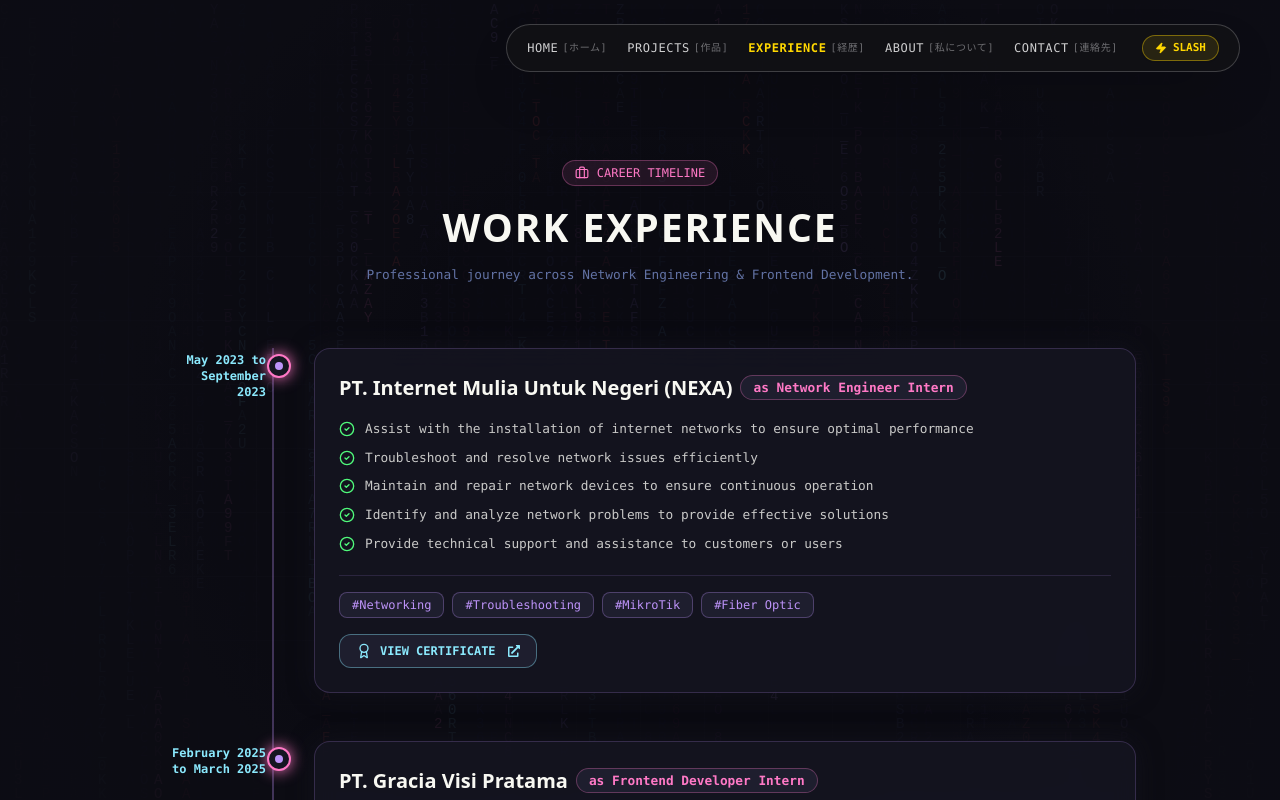
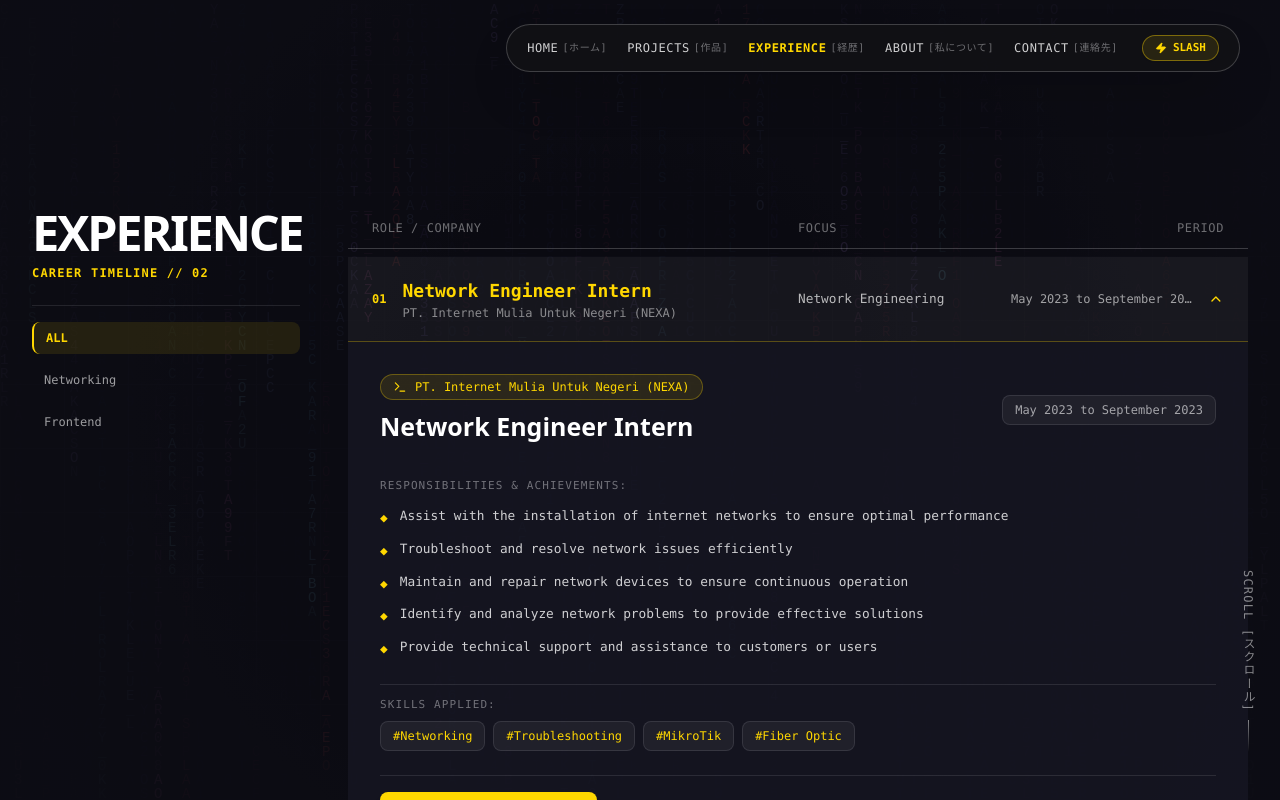
Before and after one commit to azkbrqlna/portofolio, a Next.js app: page /experience in a window 1280 px wide. Shown: the top 800 px of the page. Built offline with nearby package versions, Linux system fonts and the light colour scheme.

Commit message:
feat: redesign Experience page matching Home & Projects Japanese Cyberpunk gold/yellow theme

```diff
--- a/src/app/portofolio/Experience.jsx
+++ b/src/app/portofolio/Experience.jsx
@@ -1,10 +1,10 @@
 "use client";
 
-import React from "react";
+import React, { useState } from "react";
 import experiences from "@/app/data/experiences.json";
 import { FaExternalLinkAlt } from "react-icons/fa";
-import { Briefcase, Calendar, Award, CheckCircle2 } from "lucide-react";
-import { motion } from "framer-motion";
+import { Briefcase, Calendar, Award, CheckCircle2, ChevronDown, Terminal, ArrowUpRight } from "lucide-react";
+import { motion, AnimatePresence } from "framer-motion";
 import {
   Dialog,
   DialogContent,
@@ -14,106 +14,200 @@
 } from "@/components/ui/dialog";
 
 export default function ExperienceSection() {
+  const [activeCategory, setActiveCategory] = useState("ALL");
+  const [expandedIndex, setExpandedIndex] = useState(0); // Default open first experience
+
+  const categories = ["ALL", "Networking", "Frontend"];
+
+  const filteredExperiences = experiences.filter((exp) => {
+    if (activeCategory === "ALL") return true;
+    if (activeCategory === "Networking") return exp.title.includes("Network");
+    if (activeCategory === "Frontend") return exp.title.includes("Frontend");
+    return true;
+  });
+
+  const toggleExpand = (idx) => {
+    setExpandedIndex(expandedIndex === idx ? null : idx);
+  };
+
   return (
-    <section id="experience" className="py-16 relative">
-      <div className="max-w-5xl mx-auto px-4">
-        {/* Section Header */}
-        <div className="flex flex-col items-center mb-16 text-center">
-          <div className="inline-flex items-center gap-2 px-3 py-1 rounded-full bg-[#ff79c6]/10 border border-[#ff79c6]/30 text-[#ff79c6] text-xs font-mono mb-3">
-            <Briefcase className="w-3.5 h-3.5" />
-            <span>CAREER TIMELINE</span>
+    <section id="experience" className="pt-24 md:pt-28 pb-16 min-h-screen font-sans select-none relative">
+      <div className="max-w-[1450px] mx-auto px-4 sm:px-6 lg:px-8">
+
+        {/* Main 2-Column Archive Layout (Matching Home & Projects) */}
+        <div className="grid grid-cols-1 lg:grid-cols-12 gap-8 lg:gap-12 items-start">
+
+          {/* Left Sidebar: Title & Category Filters */}
+          <div className="lg:col-span-3 space-y-6">
+            <div>
+              <h1 className="text-3xl sm:text-4xl lg:text-5xl font-black text-white tracking-tighter uppercase font-sans leading-none">
+                EXPERIENCE
+              </h1>
+              <div className="text-xs font-mono text-[#ffd700] mt-2 font-bold tracking-widest uppercase">
+                CAREER TIMELINE // 0{filteredExperiences.length}
               </div>
-          <h2 className="text-3xl md:text-4xl font-extrabold text-[#f8f8f2] tracking-wider">
-            WORK EXPERIENCE
-          </h2>
-          <p className="text-sm text-[#6272a4] max-w-[600px] mt-2 font-mono">
-            Professional journey across Network Engineering & Frontend Development.
-          </p>
             </div>
 
-        {/* Timeline Container */}
-        <div className="relative border-l-2 border-[#bd93f9]/30 ml-4 md:ml-32 space-y-12 pl-6 md:pl-10">
-          {experiences.map((exp, idx) => (
-            <motion.div
-              key={idx}
-              initial={{ opacity: 0, x: -20 }}
-              whileInView={{ opacity: 1, x: 0 }}
-              viewport={{ once: true }}
-              transition={{ duration: 0.5, delay: idx * 0.15 }}
-              className="relative group"
+            {/* Category Filter Links */}
+            <div className="flex flex-col space-y-2.5 font-mono text-xs pt-4 border-t border-white/10">
+              {categories.map((cat) => (
+                <button
+                  key={cat}
+                  onClick={() => {
+                    setActiveCategory(cat);
+                    setExpandedIndex(0);
+                  }}
+                  className={`text-left transition-all py-2 px-3 rounded-lg ${
+                    activeCategory === cat
+                      ? "text-[#ffd700] font-bold bg-[#ffd700]/10 border-l-2 border-[#ffd700]"
+                      : "text-white/60 hover:text-white hover:bg-white/5"
+                  }`}
                 >
-              {/* Glowing Timeline Node */}
-              <div className="absolute -left-[31px] md:-left-[47px] top-1.5 w-6 h-6 rounded-full bg-[#161622] border-2 border-[#ff79c6] shadow-[0_0_15px_#ff79c6] flex items-center justify-center group-hover:scale-125 transition-transform">
-                <div className="w-2 h-2 rounded-full bg-[#bd93f9]" />
+                  {cat}
+                </button>
+              ))}
+            </div>
           </div>
 
-              {/* Date Badge on Desktop Left */}
-              <div className="hidden md:block absolute -left-36 top-1 text-xs font-mono text-[#8be9fd] font-bold text-right w-24">
+          {/* Right Column: Interactive Accordion Table */}
+          <div className="lg:col-span-9 space-y-2">
+
+            {/* Table Header Row */}
+            <div className="grid grid-cols-12 px-6 py-3 text-xs font-mono text-white/40 border-b border-white/20 uppercase tracking-wider">
+              <div className="col-span-6 sm:col-span-6">ROLE / COMPANY</div>
+              <div className="col-span-3 sm:col-span-3">FOCUS</div>
+              <div className="col-span-3 sm:col-span-3 text-right">PERIOD</div>
+            </div>
+
+            {/* Experience List Items */}
+            <div className="divide-y divide-white/10 border-b border-white/10 font-mono">
+              {filteredExperiences.map((exp, idx) => {
+                const isExpanded = expandedIndex === idx;
+
+                return (
+                  <div key={idx} className="transition-colors">
+                    {/* Interactive List Item Row */}
+                    <button
+                      onClick={() => toggleExpand(idx)}
+                      className={`w-full grid grid-cols-12 items-center px-6 py-5 text-left transition-all hover:bg-white/5 ${
+                        isExpanded ? "bg-white/5 text-[#ffd700]" : "text-white"
+                      }`}
+                    >
+                      {/* Experience Number + Role & Company */}
+                      <div className="col-span-6 sm:col-span-6 flex items-center gap-4 font-bold text-base sm:text-lg">
+                        <span className="text-xs font-mono text-[#ffd700] shrink-0 font-bold">
+                          0{idx + 1}
+                        </span>
+                        <div className="flex flex-col truncate">
+                          <span className="truncate">{exp.title}</span>
+                          <span className="text-xs font-mono text-white/50 font-normal truncate">
+                            {exp.company}
+                          </span>
+                        </div>
+                      </div>
+
+                      {/* Focus Tag */}
+                      <div className="col-span-3 sm:col-span-3 text-xs sm:text-sm text-white/70">
+                        {exp.title.includes("Network") ? "Network Engineering" : "Frontend Web"}
+                      </div>
+
+                      {/* Period & Expand Arrow */}
+                      <div className="col-span-3 sm:col-span-3 flex items-center justify-end gap-3 text-xs text-white/60">
+                        <span className="truncate">{exp.period}</span>
+                        <ChevronDown
+                          className={`w-4 h-4 text-[#ffd700] transition-transform duration-300 ${
+                            isExpanded ? "rotate-180" : ""
+                          }`}
+                        />
+                      </div>
+                    </button>
+
+                    {/* Expandable Content Drawer */}
+                    <AnimatePresence>
+                      {isExpanded && (
+                        <motion.div
+                          initial={{ opacity: 0, height: 0 }}
+                          animate={{ opacity: 1, height: "auto" }}
+                          exit={{ opacity: 0, height: 0 }}
+                          transition={{ duration: 0.35, ease: "easeInOut" }}
+                          className="overflow-hidden bg-[#161622]/90 border-t border-b border-[#ffd700]/30"
+                        >
+                          <div className="p-8 space-y-6">
+
+                            {/* Role Header Badge */}
+                            <div className="flex flex-wrap items-center justify-between gap-4">
+                              <div>
+                                <div className="inline-flex items-center gap-2 px-3 py-1 rounded-full bg-[#ffd700]/10 border border-[#ffd700]/30 text-[#ffd700] text-xs font-mono mb-2">
+                                  <Terminal className="w-3.5 h-3.5" />
+                                  <span>{exp.company}</span>
+                                </div>
+                                <h3 className="text-2xl font-bold text-white font-sans">
+                                  {exp.title}
+                                </h3>
+                              </div>
+
+                              <div className="text-xs font-mono text-white/60 bg-white/5 border border-white/10 px-3 py-1.5 rounded-lg">
                                 {exp.period}
                               </div>
-
-              {/* Experience Card */}
-              <div className="bg-[#161622]/80 backdrop-blur-md border border-[#bd93f9]/20 hover:border-[#bd93f9]/50 rounded-2xl p-6 shadow-[0_0_25px_rgba(22,22,34,0.6)] transition-all">
-                {/* Mobile Date */}
-                <div className="md:hidden flex items-center gap-2 text-xs font-mono text-[#8be9fd] mb-2">
-                  <Calendar className="w-3.5 h-3.5" />
-                  <span>{exp.period}</span>
                             </div>
 
-                {/* Company & Role */}
-                <h3 className="text-xl font-bold text-[#f8f8f2] flex flex-wrap items-center gap-2">
-                  <span>{exp.company}</span>
-                  <span className="text-sm font-mono text-[#ff79c6] bg-[#1e1e2e] px-3 py-0.5 rounded-full border border-[#ff79c6]/30">
-                    as {exp.title}
+                            {/* Description Bullets */}
+                            <div className="space-y-3 pt-2">
+                              <span className="text-[11px] text-white/40 uppercase tracking-widest block font-mono">
+                                RESPONSIBILITIES & ACHIEVEMENTS:
                               </span>
-                </h3>
-
-                {/* Description Bullets */}
-                <ul className="mt-4 space-y-2 font-mono text-xs md:text-sm text-[#f8f8f2]/80">
+                              <ul className="space-y-2.5 font-mono text-xs sm:text-sm text-white/80">
                                 {exp.description.map((item, i) => (
-                    <li key={i} className="flex items-start gap-2.5 leading-relaxed">
-                      <CheckCircle2 className="w-4 h-4 text-[#50fa7b] shrink-0 mt-0.5" />
+                                  <li key={i} className="flex items-start gap-3 leading-relaxed">
+                                    <span className="text-[#ffd700] shrink-0 mt-0.5">◆</span>
                                     <span>{item}</span>
                                   </li>
                                 ))}
                               </ul>
+                            </div>
 
                             {/* Skills Badges */}
                             {exp.skills && exp.skills.length > 0 && (
-                  <div className="flex flex-wrap gap-2 mt-5 pt-4 border-t border-[#bd93f9]/15">
+                              <div className="space-y-2 pt-3 border-t border-white/10">
+                                <span className="text-[11px] text-white/40 uppercase tracking-widest block font-mono">
+                                  SKILLS APPLIED:
+                                </span>
+                                <div className="flex flex-wrap gap-2">
                                   {exp.skills.map((skill, i) => (
                                     <span
                                       key={i}
-                        className="px-3 py-1 text-xs font-mono rounded-lg bg-[#1e1e2e] text-[#bd93f9] border border-[#bd93f9]/30"
+                                      className="px-3 py-1.5 rounded-lg bg-white/5 border border-white/10 text-xs text-[#ffd700] font-mono"
                                     >
                                       #{skill}
                                     </span>
                                   ))}
                                 </div>
+                              </div>
                             )}
 
-                {/* Certificate Modal Trigger */}
+                            {/* Certificate Modal Button */}
                             {exp.certificate && (
-                  <div className="mt-4">
+                              <div className="pt-4 border-t border-white/10">
                                 <Dialog>
                                   <DialogTrigger asChild>
-                        <button className="inline-flex items-center gap-2 text-xs font-mono font-bold text-[#8be9fd] bg-[#1e1e2e] hover:bg-[#8be9fd] hover:text-[#1e1e2e] border border-[#8be9fd]/40 px-4 py-2 rounded-xl transition-all shadow-sm">
+                                    <button className="inline-flex items-center gap-2 px-5 py-2.5 bg-[#ffd700] text-[#111116] font-bold text-xs rounded-lg hover:bg-[#ffe033] transition-all shadow-lg tracking-wider font-mono">
                                       <Award className="w-4 h-4" />
                                       <span>VIEW CERTIFICATE</span>
-                          <FaExternalLinkAlt className="w-3 h-3 ml-1" />
+                                      <ArrowUpRight className="w-4 h-4 ml-1" />
                                     </button>
                                   </DialogTrigger>
-                      <DialogContent className="sm:max-w-3xl border-[#bd93f9]/40 bg-[#161622] text-[#f8f8f2]">
+                                  <DialogContent className="sm:max-w-4xl border-[#ffd700]/40 bg-[#111116] text-white">
                                     <DialogHeader>
-                          <DialogTitle className="text-left font-mono text-lg text-[#bd93f9]">
-                            CERTIFICATE // {exp.company}
+                                      <DialogTitle className="text-left font-mono text-base text-[#ffd700] flex items-center gap-2">
+                                        <Award className="w-4 h-4" />
+                                        <span>CERTIFICATE // {exp.company}</span>
                                       </DialogTitle>
                                     </DialogHeader>
-                        <div className="flex items-center justify-center mt-4 w-full h-full p-2 bg-[#0d0d15] rounded-xl border border-[#bd93f9]/20">
+                                    <div className="flex items-center justify-center mt-4 w-full h-full p-2 bg-[#0c0c12] rounded-xl border border-white/10">
                                       <img
                                         src={exp.certificate}
                                         alt={`Certificate for ${exp.title} at ${exp.company}`}
-                            className="w-full h-auto max-h-[75vh] object-contain rounded-lg"
+                                        className="w-full h-auto max-h-[75vh] object-contain rounded-lg shadow-2xl"
                                         loading="lazy"
                                       />
                                     </div>
@@ -121,10 +215,26 @@
                                 </Dialog>
                               </div>
                             )}
+
                           </div>
                         </motion.div>
-          ))}
+                      )}
+                    </AnimatePresence>
                   </div>
+                );
+              })}
+            </div>
+
+          </div>
+
+        </div>
+
+        {/* Bottom Right Vertical Scroll Watermark */}
+        <div className="hidden lg:flex fixed right-6 bottom-12 z-30 flex-col items-center gap-2 font-mono text-xs text-white/50 tracking-widest pointer-events-none select-none">
+          <span className="writing-mode-vertical">SCROLL [スクロール]</span>
+          <div className="w-px h-8 bg-gradient-to-b from-white/50 to-transparent" />
+        </div>
+
       </div>
     </section>
   );
```
Lines whose indentation alone changed are shown as unchanged.
